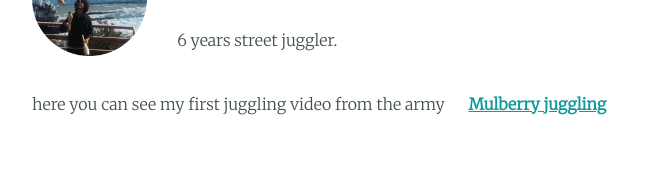
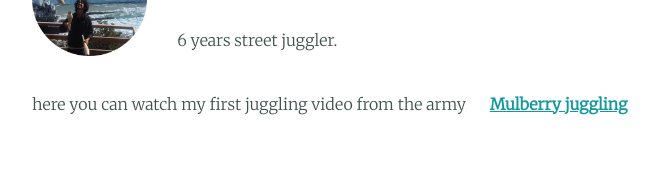
Before and after one commit to NivTzemach/cv, a plain HTML site: page index.html in a window 1280 px wide. Shown: the part 1510-1688 px from the top of the page, without its empty margins (288-947 px from the left). Drawn offline with Linux system fonts and the light colour scheme.

Commit message:
Update index.html

```diff
--- a/index.html
+++ b/index.html
@@ -38,7 +38,7 @@
         <img class="juggle-img" src="images\juggling_trip.png" alt="me juggle">
         <h3>juggling</h3>
         <p>6 years street juggler.</p>
-        <p>here you can see my first juggling video from the army <strong> <a class="footer-link" href="https://www.youtube.com/watch?v=kIeNQPcgNlI&ab_channel=NivTzemach">Mulberry juggling</a></strong></p>
+        <p>here you can watch my first juggling video from the army <strong> <a class="footer-link" href="https://www.youtube.com/watch?v=kIeNQPcgNlI&ab_channel=NivTzemach">Mulberry juggling</a></strong></p>
 
       </div>
       <div class="skill-row">
```
